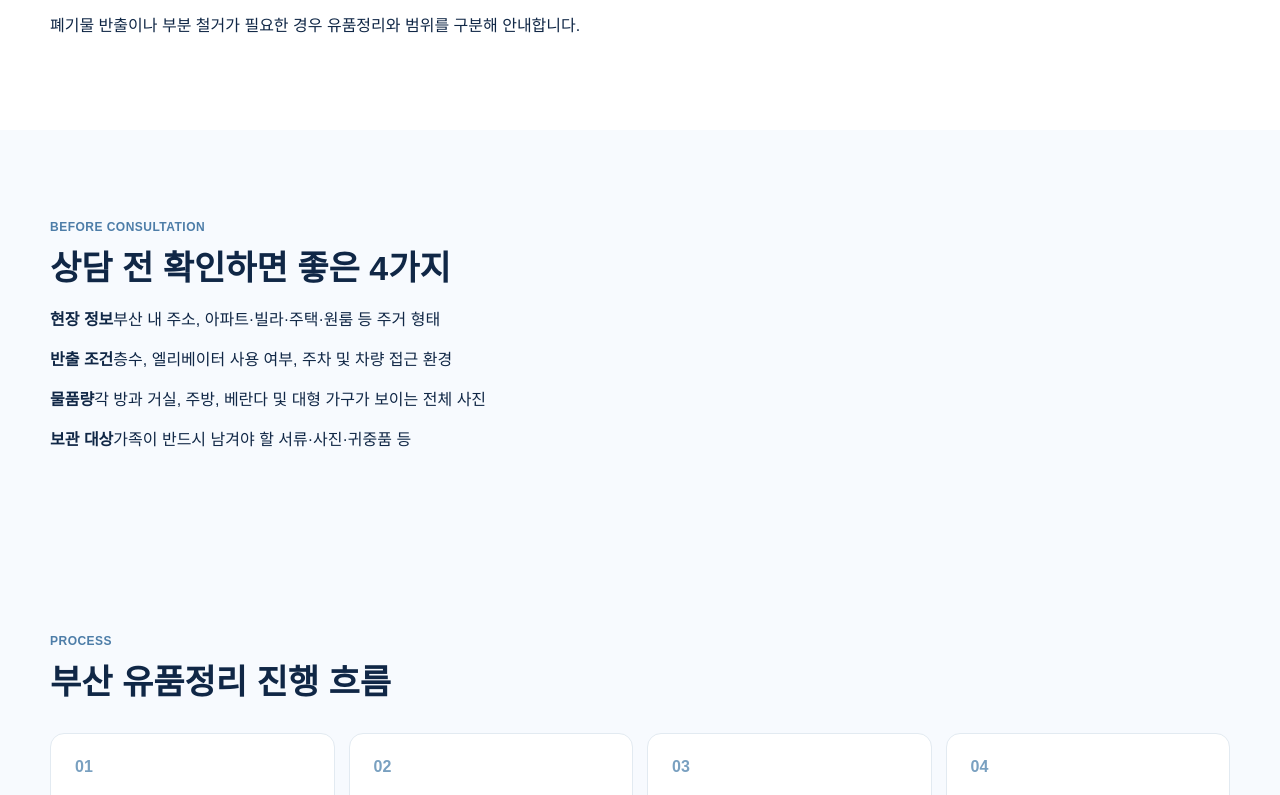
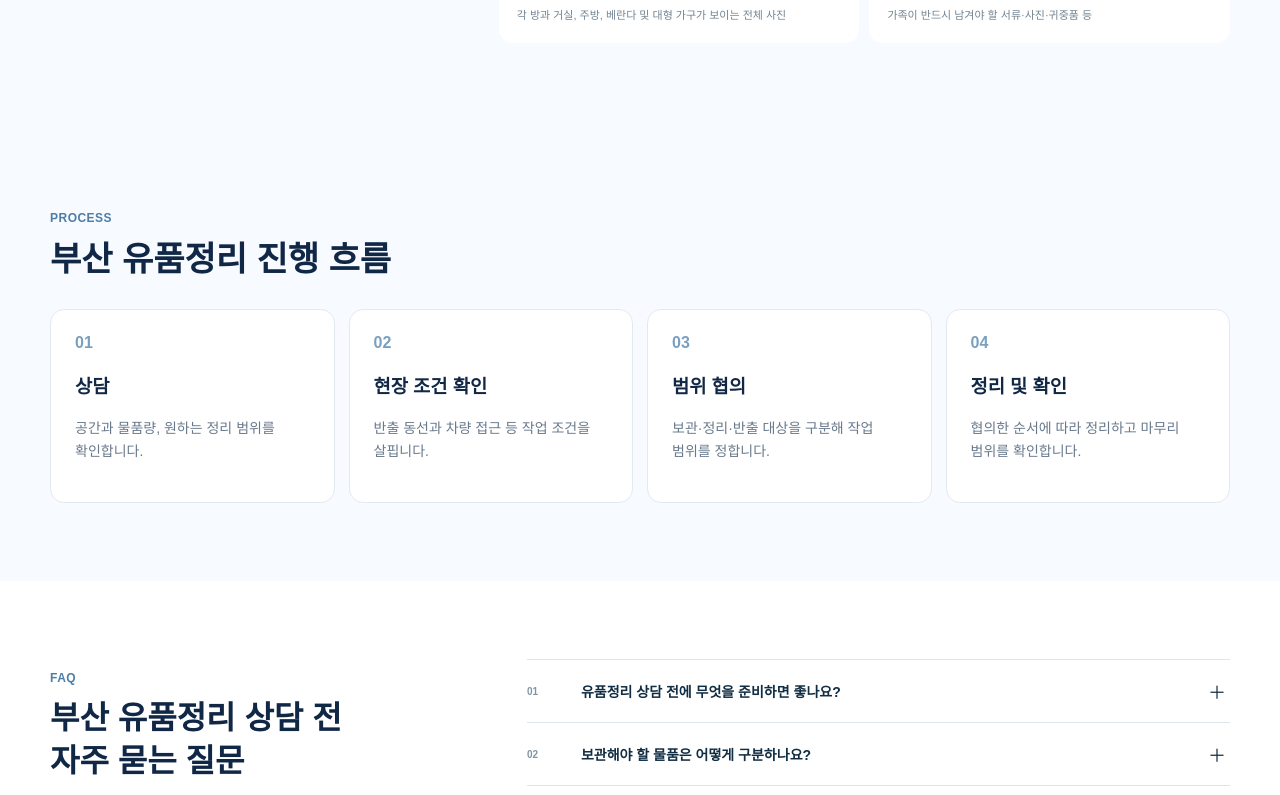
Before and after one commit to hoho601212-collab/olbareun-jeongri, a Next.js app: page /service/estate-cleanup in a window 1280 px wide. Shown: the part 1585-2380 px from the top of the page. Built offline with nearby package versions, Linux system fonts and the light colour scheme.

Commit message:
Style estate cleanup expertise sections responsively

```diff
--- a/app/globals.css
+++ b/app/globals.css
@@ -150,3 +150,9 @@
 .serviceHero.estateCleanupHero{background-image:linear-gradient(90deg,rgba(9,30,46,.94) 0%,rgba(9,30,46,.78) 38%,rgba(9,30,46,.30) 68%,rgba(9,30,46,.18) 100%),url("/images/services/estate-cleanup/estate-cleanup-hero.webp");background-size:cover;background-position:center center;background-repeat:no-repeat}
 .serviceHero.estateCleanupHero>div{position:relative;z-index:1}
 @media(max-width:800px){.serviceHero.estateCleanupHero{background-image:linear-gradient(90deg,rgba(9,30,46,.94),rgba(9,30,46,.62)),url("/images/services/estate-cleanup/estate-cleanup-hero.webp");background-position:34% center;background-size:auto 100%;min-height:430px;display:flex;align-items:center}}
+
+/* Estate cleanup expertise content */
+.estateExpert{display:grid;grid-template-columns:.8fr 1.2fr;gap:58px;align-items:start}.estateExpert h2{font-size:34px;line-height:1.35;margin:8px 0 18px}.expertCards{display:grid;grid-template-columns:1fr 1fr;gap:12px}.expertCards article{border:1px solid #e1e7eb;border-radius:16px;padding:22px;background:#fff}.expertCards em{font-style:normal;font-size:11px;font-weight:900;color:#8295a3}.expertCards h3{font-size:16px;color:#102d43;margin:10px 0 7px}.expertCards p{font-size:12px;color:#697d8c;line-height:1.7;margin:0}
+.estateScope{display:grid;grid-template-columns:.7fr 1.3fr;gap:55px}.scopeList{display:grid;grid-template-columns:1fr 1fr;gap:10px}.scopeList p{margin:0;background:#fff;border-radius:14px;padding:18px;display:flex;flex-direction:column;gap:7px}.scopeList b{font-size:14px;color:#102d43}.scopeList span{font-size:11px;color:#718391;line-height:1.6}
+.serviceFaq{display:grid;grid-template-columns:.75fr 1.25fr;gap:55px}.serviceFaq h2{font-size:32px;line-height:1.35;margin-top:8px}.serviceFaq details{border-top:1px solid #dfe6ea}.serviceFaq details:last-child{border-bottom:1px solid #dfe6ea}.serviceFaq summary{cursor:pointer;list-style:none;display:grid;grid-template-columns:42px 1fr 22px;gap:12px;align-items:center;padding:18px 0;font-size:14px;font-weight:800;color:#102d43}.serviceFaq summary::-webkit-details-marker{display:none}.serviceFaq summary span{font-size:10px;color:#8295a3}.serviceFaq summary b{font-size:18px;font-weight:400}.serviceFaq details[open] summary b{transform:rotate(45deg)}.serviceFaq details p{margin:0;padding:0 34px 18px 54px;color:#687c8b;font-size:12px;line-height:1.75}
+@media(max-width:800px){.estateExpert,.estateScope,.serviceFaq{grid-template-columns:1fr;gap:24px}.estateExpert h2,.serviceFaq h2{font-size:25px}.expertCards,.scopeList{grid-template-columns:1fr}.expertCards article{padding:18px}.serviceFaq summary{grid-template-columns:32px 1fr 18px;font-size:13px}.serviceFaq details p{padding-left:44px}}
```
